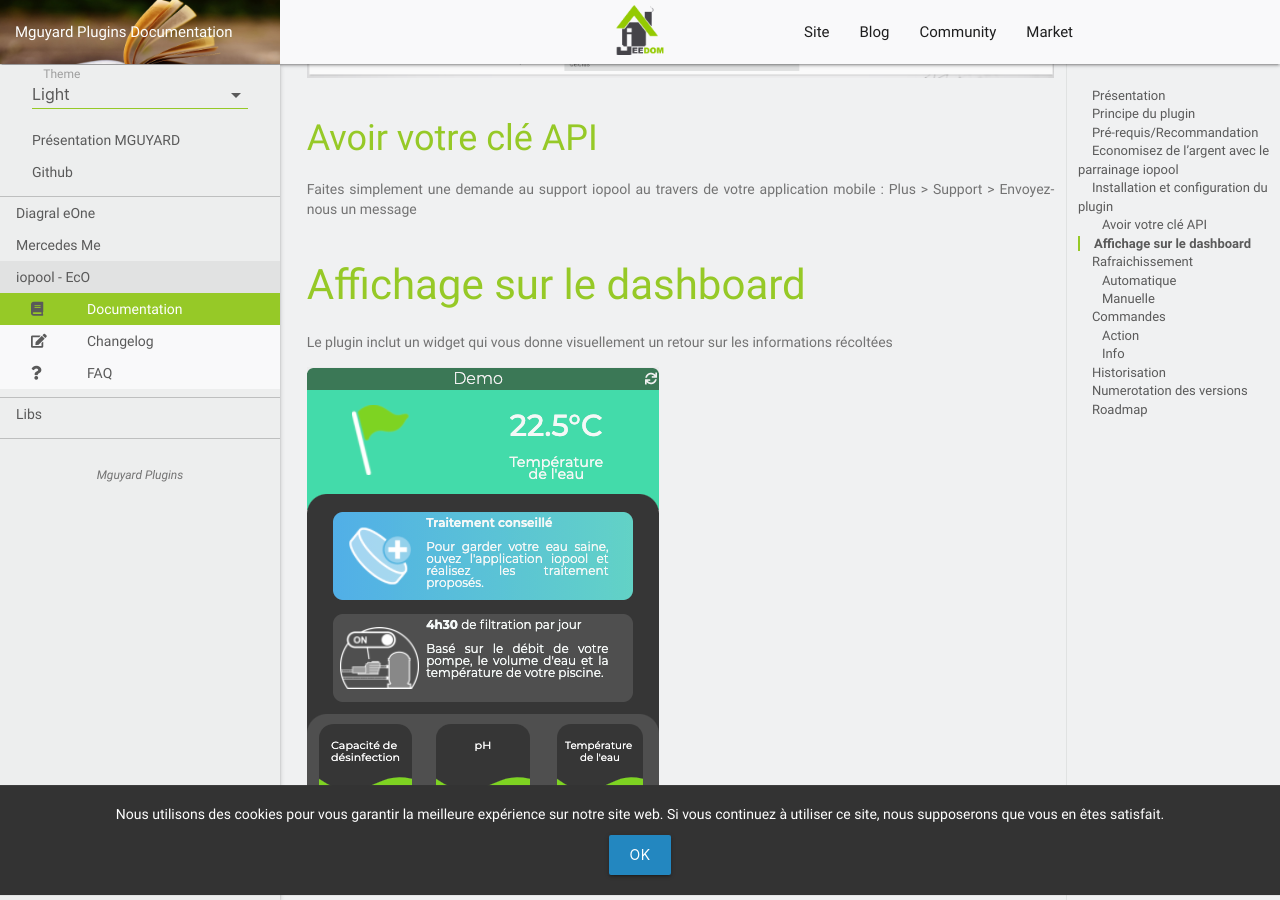
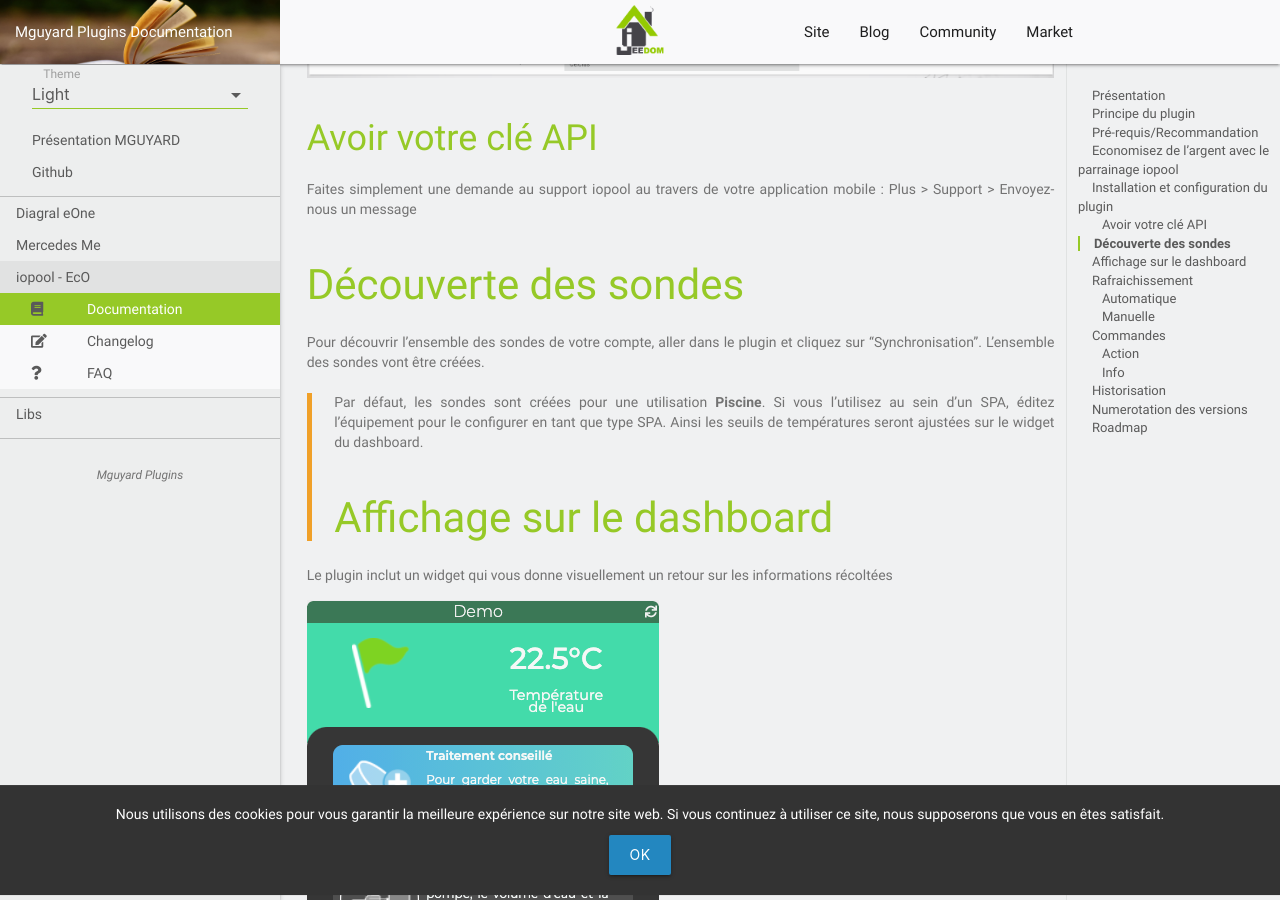
Before and after one commit to mguyard/Jeedom-Documentations, a Jekyll site: the page built from fr_FR/iopool_EcO/documentation.md, in a window 1280 px wide and 900 px high, scrolled down 3143 px. Built offline with Jekyll 4.4.1, drawn with Linux system fonts in a browser that asks for light colours; our own code applies the rules of GitHub Pages for plain Markdown files.

```diff
--- a/fr_FR/iopool_EcO/documentation.md
+++ b/fr_FR/iopool_EcO/documentation.md
@@ -54,6 +54,12 @@ Une fois actif, vous devez saisir dans la configuration du plugin, votre clé AP
 
 Faites simplement une demande au support iopool au travers de votre application mobile : Plus > Support > Envoyez-nous un message
 
+# Découverte des sondes
+
+Pour découvrir l'ensemble des sondes de votre compte, aller dans le plugin et cliquez sur "Synchronisation".
+L'ensemble des sondes vont être créées.
+
+> Par défaut, les sondes sont créées pour une utilisation __Piscine__. Si vous l'utilisez au sein d'un SPA, éditez l'équipement pour le configurer en tant que type SPA. Ainsi les seuils de températures seront ajustées sur le widget du dashboard.
 # Affichage sur le dashboard
 
 Le plugin inclut un widget qui vous donne visuellement un retour sur les informations récoltées
```
Also changed, not shown: fr_FR/iopool_EcO/changelog.md (+3 -0 lines).
